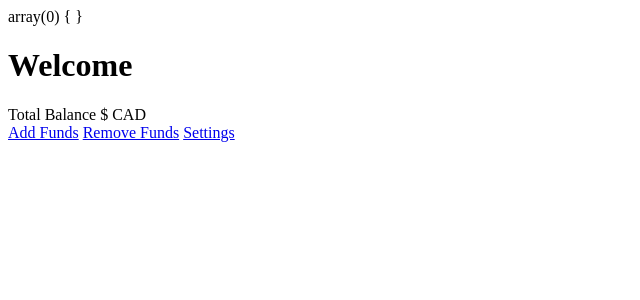
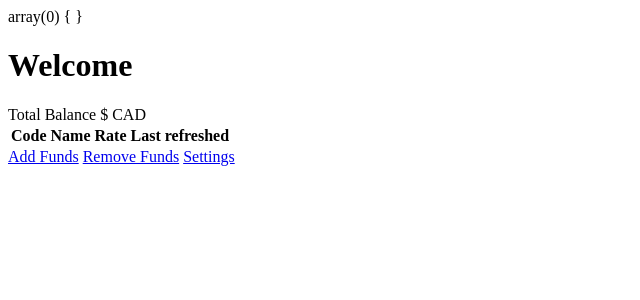
Before and after one commit to NatalieMulodjanov/Cryptocurrency-Exchange, a PHP site: a page that uses app/views/Account/home.php in a window 1280 px wide. Shown: the top 300 px of the page, without its empty margins (0-640 px from the left). Run offline with PHP 8.4, Linux system fonts and the light colour scheme; data that the repository does not hold is empty.

Commit message:
list aal l available cryptos

```diff
--- a/app/models/User.php
+++ b/app/models/User.php
@@ -46,7 +46,7 @@ class User extends \app\core\Model{
 		$SQL = 'INSERT INTO user(password_hash, first_name, last_name, dob, email) VALUES (:password_hash, :first_name, :last_name, :dob, :email)';
 		$STMT = self::$_connection->prepare($SQL);
 		$STMT->execute(['password_hash'=>$this->password_hash, 'first_name' => $this->first_name, 'last_name' => $this->last_name, 'dob' => $this->dob, 'email' => $this->email]);
-	}
+    }
 
 	public function delete($user_id){
 		$SQL = 'DELETE FROM `user` WHERE user_id = :user_id';
--- a/app/views/Account/home.php
+++ b/app/views/Account/home.php
@@ -11,6 +11,23 @@
             <label>$ <? ?> CAD</label>
         </div>
 
+        <table>
+            <tr>
+                <th>Code</th>
+                <th>Name</th>
+                <th>Rate</th>
+                <th>Last refreshed</th>
+            </tr>
+            <?php foreach ($data as $crypto) : ?>
+                <tr>
+                    <td><?= $crypto['code'] ?></td>
+                    <td><?= $crypto['name']?></td>
+                    <td><?= $crypto['rate'] ?></td>
+                    <td><?= $crypto['last_refreshed'] ?></td>
+                </tr>
+            <?php endforeach; ?>
+        </table>
+
         <a href = "<?=BASE?>/Account/addFunds">Add Funds</a>
         <a href = "<?=BASE?>/Account/removeFunds">Remove Funds</a>
         <a href = "<?=BASE?>/User/settings">Settings</a>
```
